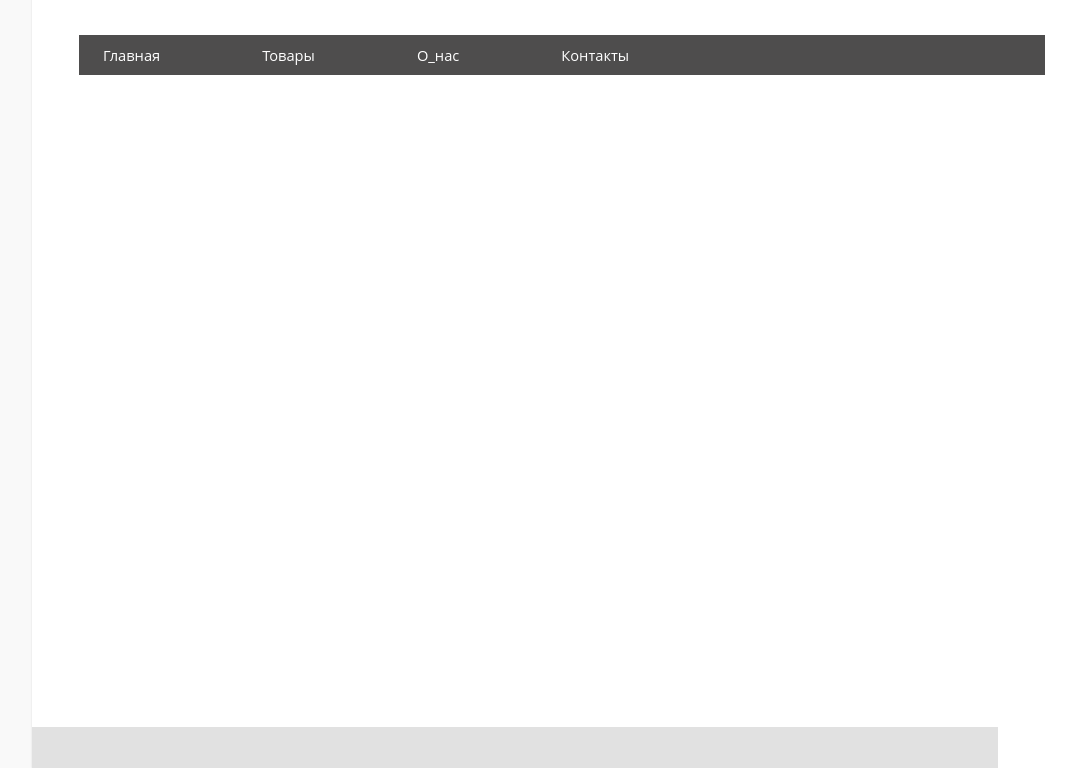
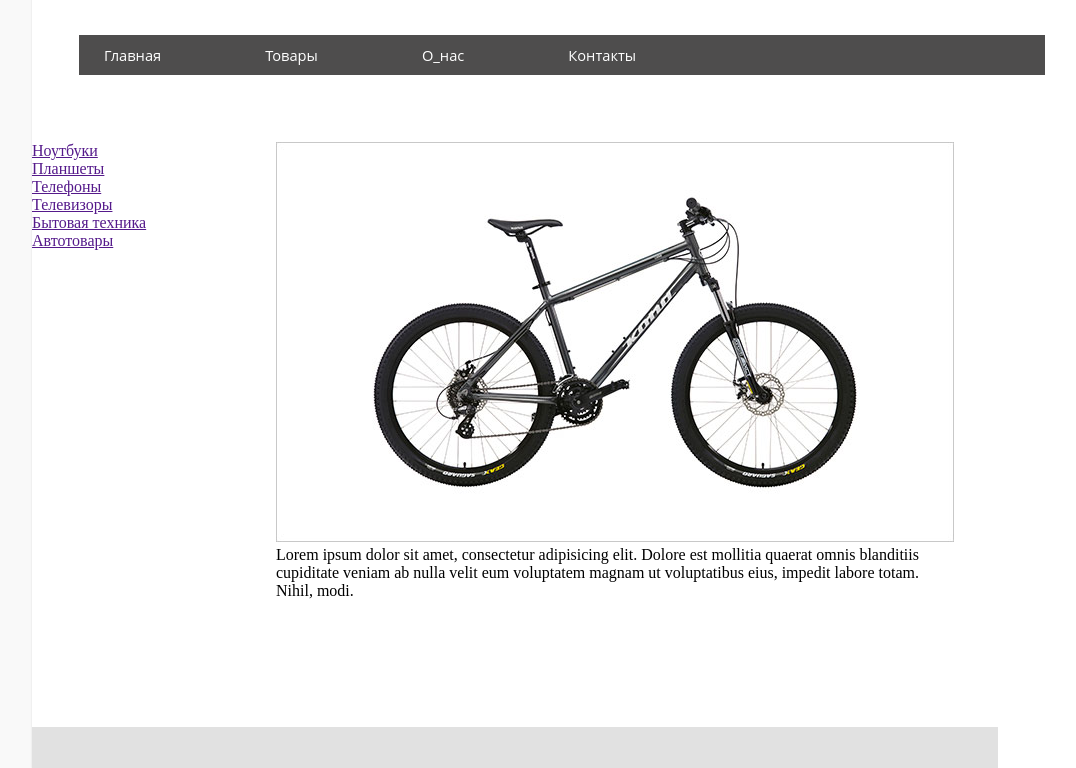
Before and after one commit to Mirpik/go_it, a plain HTML site: page module_2/index.html in a window 1280 px wide. Shown: the part 68-836 px from the top of the page, without its empty margins (78-1154 px from the left). Drawn offline with Linux system fonts and the light colour scheme.

Commit message:
module_2_dayend_1

```diff
--- a/module_2/index.html
+++ b/module_2/index.html
@@ -37,8 +37,35 @@
             </nav>
         </header>
         <div class="base-main">
-            <nav class="main-menu"></nav>
-            <article class="main-content"></article>
+            <nav class="main-menu">
+                <a href="" class="main-menu__elements">
+                    Ноутбуки
+                </a>
+                <a href="" class="main-menu__elements">
+                    Планшеты
+                </a>
+                <a href="" class="main-menu__elements">
+                    Телефоны
+                </a>
+                <a href="" class="main-menu__elements">
+                    Телевизоры
+                </a>
+                <a href="" class="main-menu__elements">
+                    Бытовая техника
+                </a>
+                <a href="" class="main-menu__elements">
+                    Автотовары
+                </a>
+            </nav>
+            <article class="main-content">
+                <div class="main-content__img-container">
+                    <img src="image.jpg" alt="bicycle" class="main-content__img">
+                </div>
+                <p class="main-content__description">
+                    Lorem ipsum dolor sit amet, consectetur adipisicing elit. Dolore est mollitia quaerat omnis blanditiis cupiditate veniam ab nulla velit eum voluptatem magnam ut voluptatibus eius, impedit labore totam. Nihil, modi.
+
+                </p>
+            </article>
         </div>
         <footer class="base-footer">
             <div class="footer-menu"></div>
--- a/module_2/style.scss
+++ b/module_2/style.scss
@@ -38,11 +38,15 @@ body {
 }
 .header-menu__list-element {
     display: inline-block;
+
         :hover {
         content: "";
         background-color: #444444;
-        border: 1px solid #838383;
+        border-left: 1px solid #838383;
+        border-right: 1px solid #838383;
+        box-sizing: border-box;
     }
+
 }
 
 .header-menu__list-elemment-href {
@@ -51,8 +55,11 @@ body {
     color: white;
     line-height: 40px;
     height: 40px;
+    border-left: 1px solid #4e4d4d;
+    border-right: 1px solid #4e4d4d;
     padding: 0 24px 0 24px;
     margin: 0 50px 0 0px;
+    box-sizing: border-box;
     font: 14.67px/40px Open Sans, sans-serif;
 //    border: 0 1px 0 1px solid #838383;
     //    :hover {
@@ -66,15 +73,44 @@ body {
     height: 585px;
     margin-top: 40px;
 }
+
 .main-menu {
+    display: inline-block;
+    width: 240px;
+    height: 240px;
+    box-sizing: border-box;
+    vertical-align: top;
+}
+
+.main-menu__elements {
+    display: block;
 
 }
+
 .main-content {
+    display: inline-block;
+    vertical-align: top;
+    width: 680px;
 
 }
+
+.main-content__img-container {
+    display: inline-block;
+}
+
+.main-content__img {
+
+}
+
+.main-content__description {
+    display: inline-block;
+    width: 680px;
+}
+
 .base-footer {
 
 }
+
 .footer-menu {
     width: 966px;
     height: 41px;
```
Also changed, not shown: module_2/image.jpg (added), module_2/style.css.
